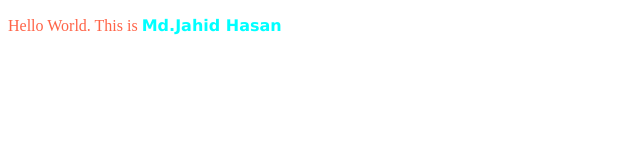
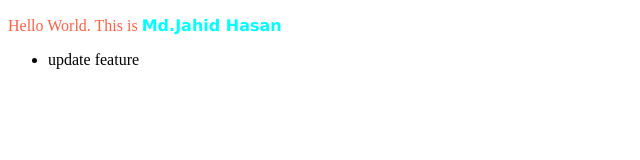
Before and after one commit to JahidHasan-00/my-first-github-repo, a plain HTML site: page index.html in a window 1280 px wide. Shown: the whole page, without its empty margins (0-640 px from the left). Drawn offline with Linux system fonts and the light colour scheme.

Commit message:
update feeature

```diff
--- a/index.html
+++ b/index.html
@@ -14,5 +14,8 @@
 </head>
 <body>
     <p style="color: tomato;">Hello World. This is <span class="name">Md.Jahid Hasan</span></p>
+    <ul>
+        <li>update feature</li>
+    </ul>
 </body>
 </html>
```
